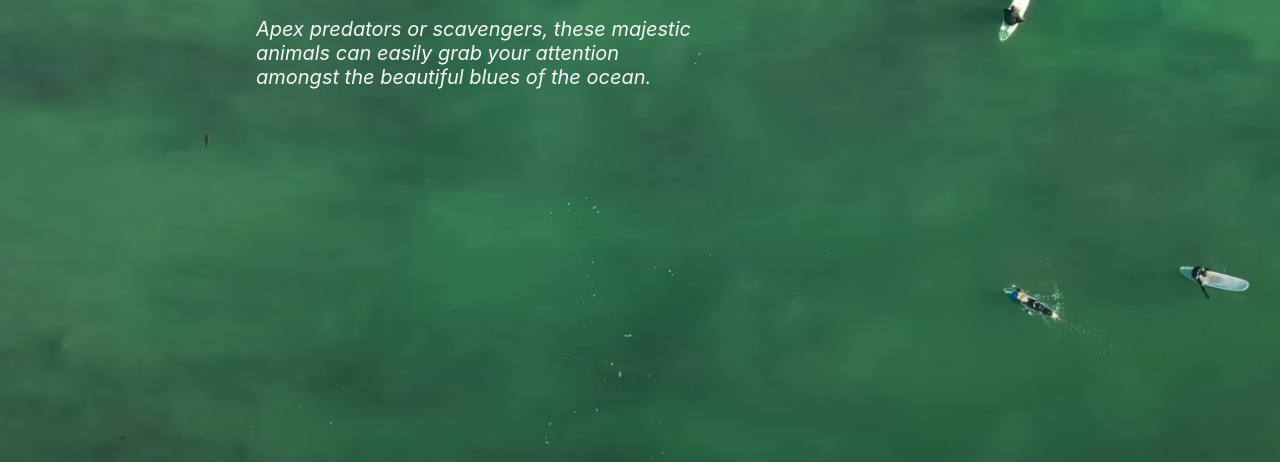
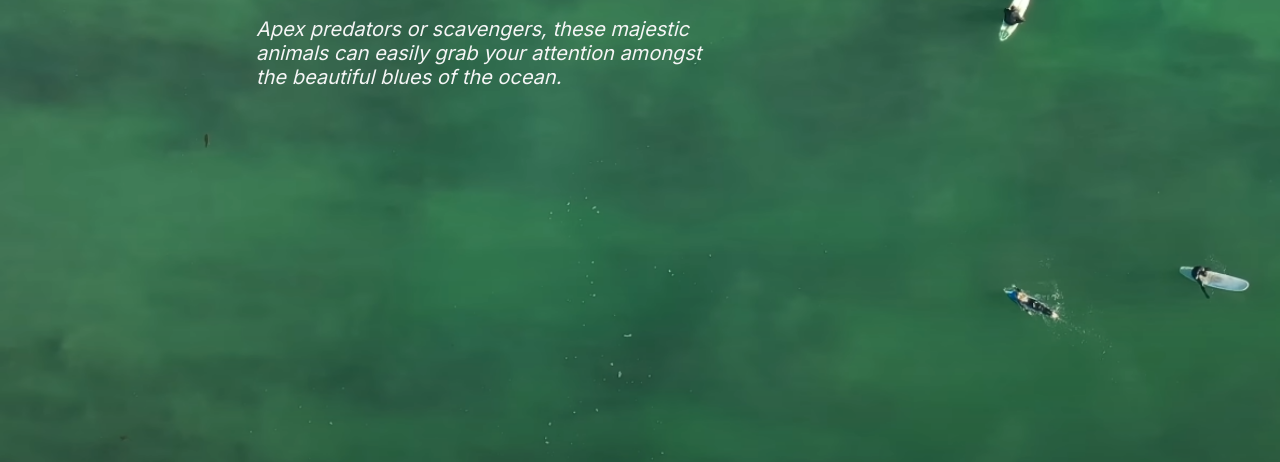
Before and after one commit to FelipeBdC/SharkWebsite, a plain HTML site: page index.html in a window 1280 px wide. Shown: the part 340-802 px from the top of the page. Drawn offline with Linux system fonts and the light colour scheme.

Commit message:
added inter font

```diff
--- a/index.html
+++ b/index.html
@@ -5,6 +5,10 @@
     <meta name="viewport" content="width=device-width, initial-scale=1.0">
     <title>Sharks</title>
     <link rel="stylesheet" href="style.css">
+
+    <link rel="preconnect" href="https://fonts.googleapis.com">
+    <link rel="preconnect" href="https://fonts.gstatic.com" crossorigin>
+    <link href="https://fonts.googleapis.com/css2?family=Inter:wght@100..900&display=swap" rel="stylesheet">
 </head>
 <body>
 
```
